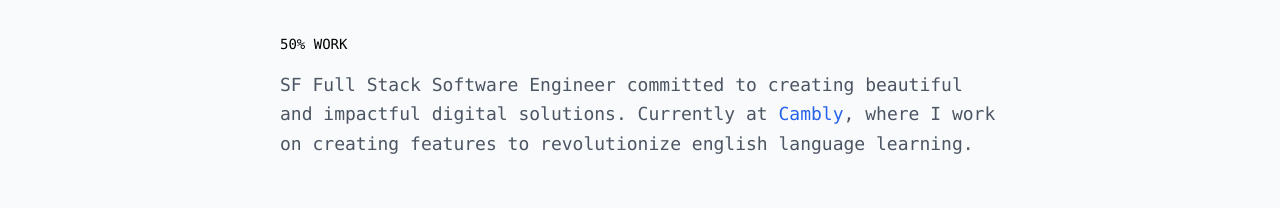
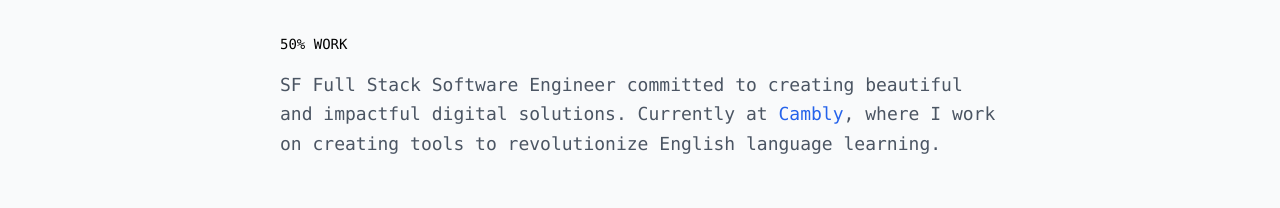
Before and after one commit to btorndorff/dev-portfolio, a React (Vite) app: page / in a window 1280 px wide. Shown: the part 190-398 px from the top of the page. Built offline with nearby package versions, Linux system fonts and the light colour scheme.

Commit message:
copy updates

```diff
--- a/src/pages/About.tsx
+++ b/src/pages/About.tsx
@@ -14,7 +14,7 @@ const About = () => {
           <p>
             SF Full Stack Software Engineer committed to creating beautiful and impactful digital solutions.
             Currently at <a href="https://www.cambly.com/english?lang=en" target="_blank" className="text-blue-600 dark:text-blue-400 hover:underline">Cambly</a>,
-            where I work on creating features to revolutionize english language learning.
+            where I work on creating tools to revolutionize English language learning.
           </p>
         </Section>
 
--- a/src/pages/projects/Langoo.tsx
+++ b/src/pages/projects/Langoo.tsx
@@ -16,6 +16,7 @@ const Langoo = () => {
             { name: "React" },
             { name: "TypeScript" },
             { name: "Python Flask" },
+            { name: "AWS" },
             { name: "MongoDB" },
             { name: "OpenAI API" },
             {name: "LiveKit API"}
```
